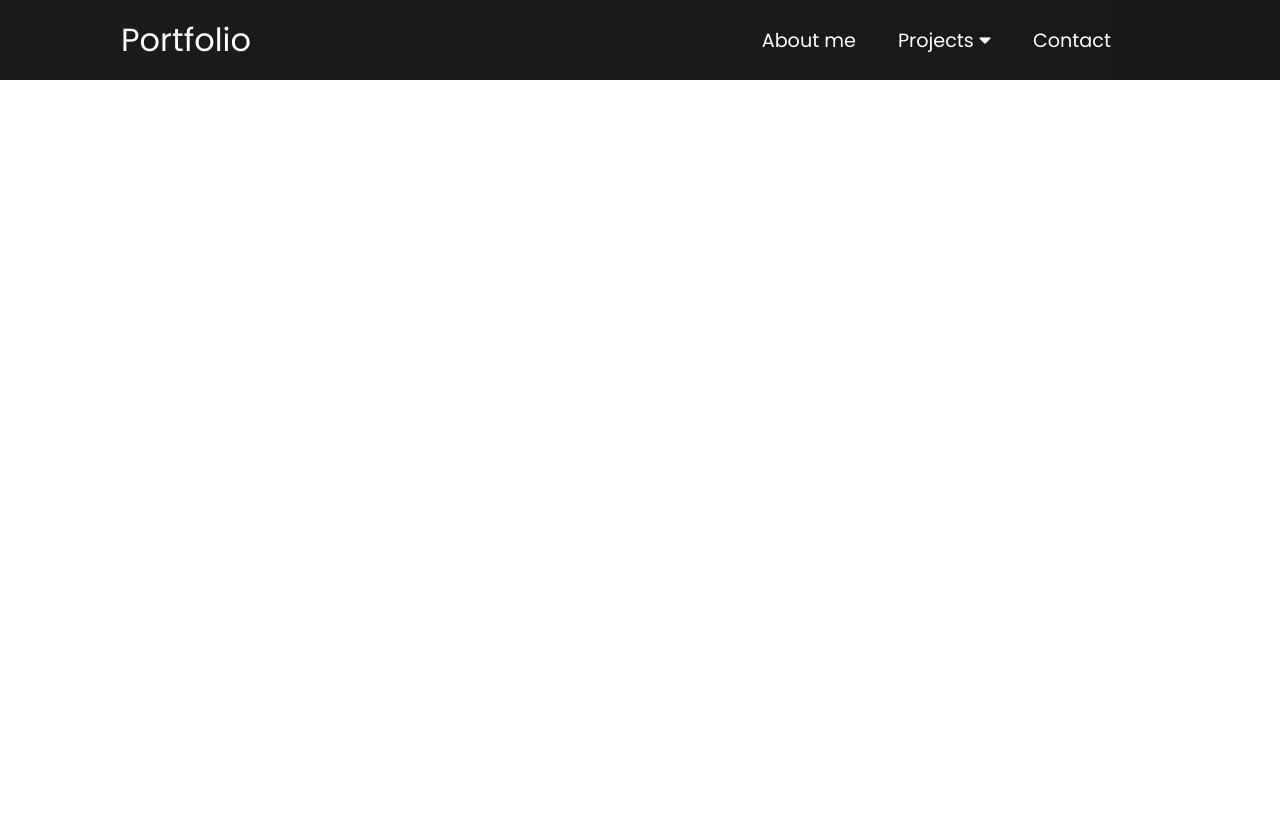
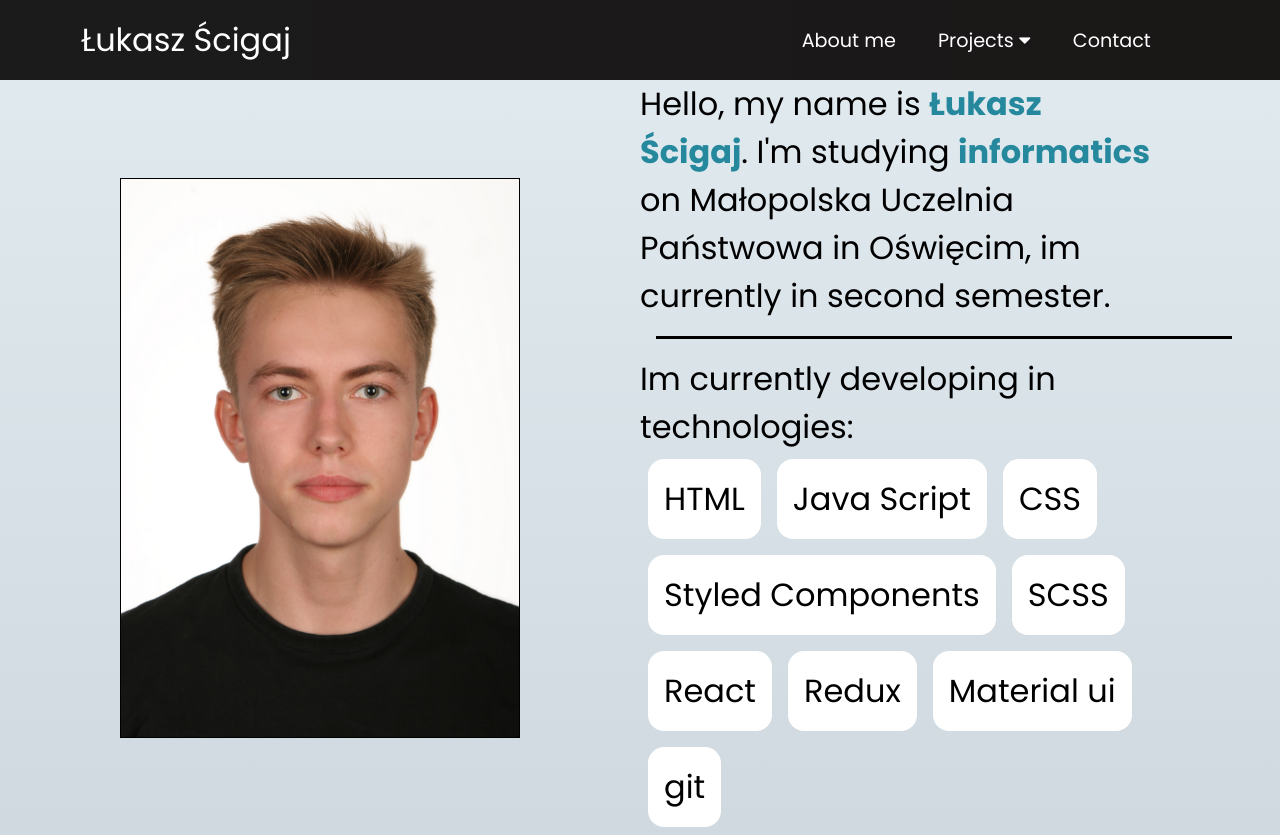
Before and after one commit to lukasz-chase/portfolio, a React (Create React App) app: page /about-me in a window 1280 px wide. Before the commit the page ends 800 px from the top, so only its background shows below. Built offline with nearby package versions, Linux system fonts and the light colour scheme.

Commit message:
added about me section

```diff
--- a/src/components/AboutMe.js
+++ b/src/components/AboutMe.js
@@ -3,10 +3,114 @@ import React from "react";
 import styled from "styled-components";
 //animation
 import { motion } from "framer-motion";
+//image
+import twarz from "../images/twarz.JPG";
 
 const AboutMe = () => {
-  return <AboutMeComponent></AboutMeComponent>;
+  return (
+    <AboutMeComponent>
+      <div className="image">
+        <img src={twarz} alt="" />
+      </div>
+      <div className="info">
+        <div className="personal-info">
+          <span>
+            Hello, my name is <b>Łukasz Ścigaj</b>. I'm studying{" "}
+            <b>informatics</b> on Małopolska Uczelnia Państwowa in Oświęcim, im
+            currently in second semester.{" "}
+          </span>
+        </div>
+        <div className="line"></div>
+        <div className="technologies">
+          <span>Im currently developing in technologies:</span>
+          <ul>
+            <li>HTML</li>
+            <li>Java Script</li>
+            <li>CSS</li>
+            <li>Styled Components</li>
+            <li>SCSS</li>
+            <li>React</li>
+            <li>Redux</li>
+            <li>Material ui</li>
+            <li>git</li>
+          </ul>
+        </div>
+      </div>
+    </AboutMeComponent>
+  );
 };
 
-const AboutMeComponent = styled(motion.div)``;
+const AboutMeComponent = styled(motion.div)`
+  display: flex;
+  min-height: 100vh;
+  background-image: linear-gradient(to top, #cfd9df 0%, #e2ebf0 100%);
+  padding-top: 5rem;
+  @media screen and (max-width: 960px) {
+    flex-direction: column;
+  }
+  .image {
+    flex: 1;
+    display: flex;
+    justify-content: center;
+    align-items: center;
+    @media screen and (max-width: 960px) {
+      margin: 1rem;
+    }
+    img {
+      height: 35rem;
+      width: 25rem;
+      border: 1px solid black;
+      object-fit: cover;
+      @media screen and (max-width: 960px) {
+        height: 17rem;
+        width: 12rem;
+      }
+    }
+  }
+  .info {
+    flex: 1;
+    display: flex;
+    flex-direction: column;
+    justify-content: center;
+    align-items: flex-start;
+    font-size: 2rem;
+    @media screen and (max-width: 960px) {
+      font-size: 1rem;
+      justify-content: flex-start;
+      align-items: center;
+    }
+    .personal-info {
+      width: 80%;
+      span {
+        b {
+          color: rgb(37, 136, 156);
+        }
+      }
+    }
+    .line {
+      width: 90%;
+      height: 0.2rem;
+      background-color: black;
+      margin: 1rem;
+    }
+    .technologies {
+      width: 90%;
+      ul {
+        list-style: none;
+        display: flex;
+        flex-wrap: wrap;
+        li {
+          padding: 1rem;
+          margin: 0.5rem;
+          border-radius: 1rem;
+          background-color: white;
+          transition: 0.3s ease-in all;
+          &:hover {
+            background-color: rgb(67, 185, 209);
+          }
+        }
+      }
+    }
+  }
+`;
 export default AboutMe;
--- a/src/components/Nav.js
+++ b/src/components/Nav.js
@@ -19,7 +19,7 @@ const Nav = () => {
     window.innerWidth < 960 ? setToggle(!toggle) : setToggle(false);
   return (
     <NavComponent>
-      <div className="nav-logo">Portfolio</div>
+      <div className="nav-logo">Łukasz Ścigaj</div>
       <div className="menu-icon" onClick={() => setMenu(!menu)}>
         <i className={menu ? "fas fa-times" : "fas fa-bars"} />
       </div>
@@ -66,6 +66,8 @@ const Nav = () => {
 };
 
 const NavComponent = styled.div`
+  position: fixed;
+  width: 100%;
   background: linear-gradient(90deg, rgb(28, 27, 27) 0%, rgb(26, 23, 23) 100%);
   height: 80px;
   display: flex;
```
Also changed, not shown: src/images/twarz.JPG (added).
